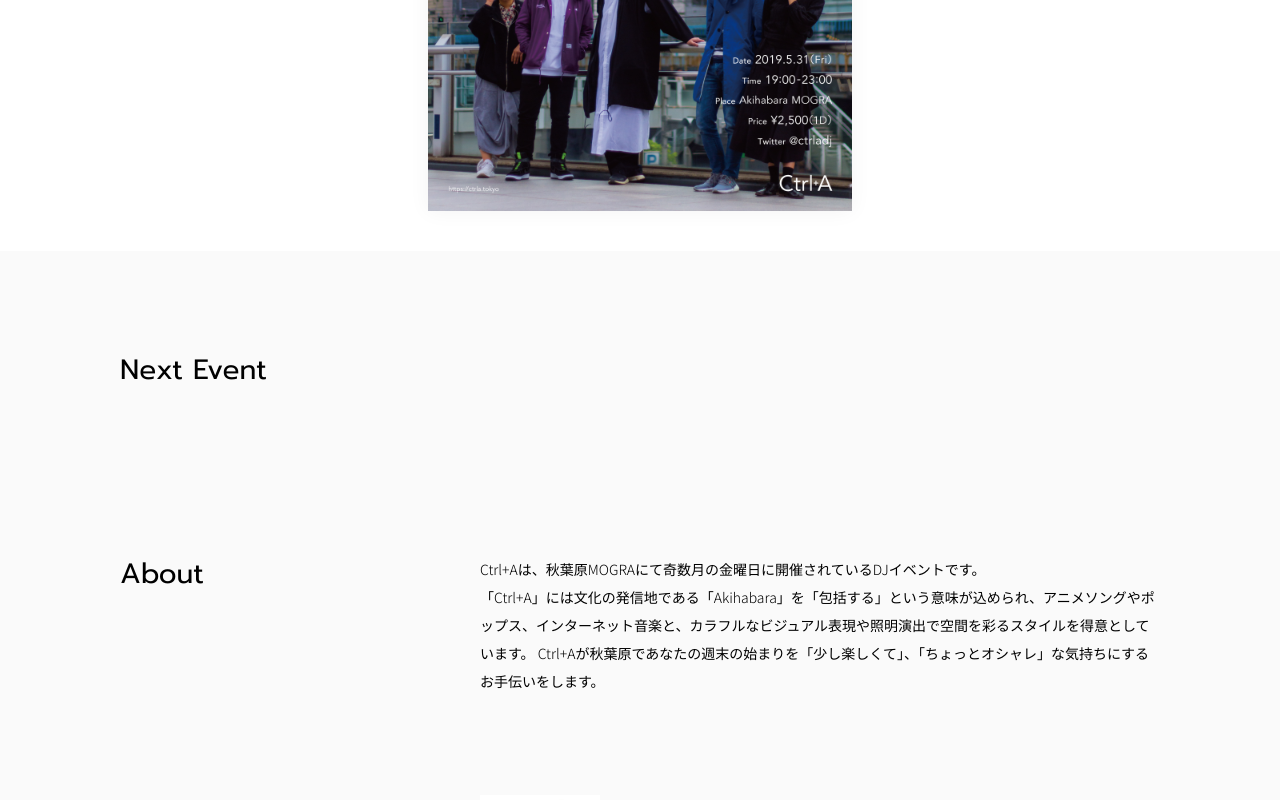
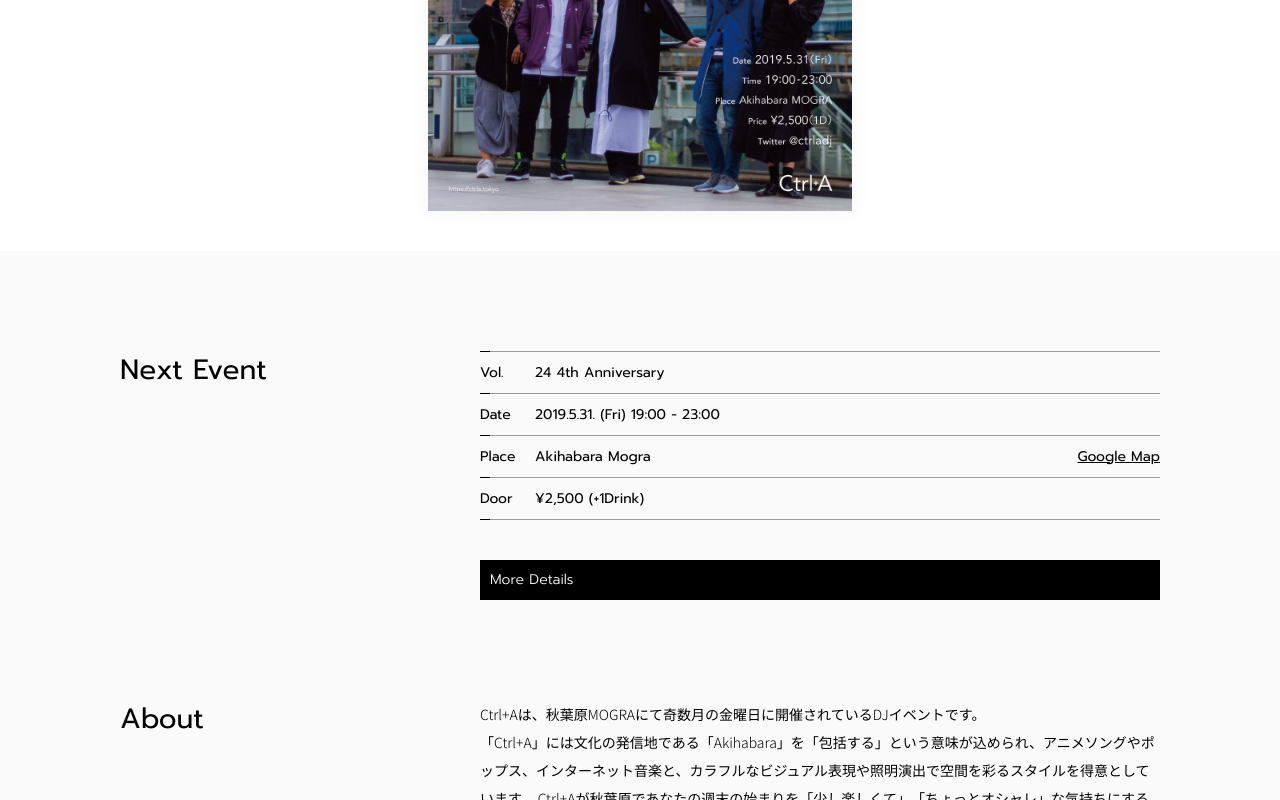
Before and after one commit to nanaki14/ctrla-website, a Gatsby site: page / in a window 1280 px wide. Shown: the part 490-1290 px from the top of the page. Built offline with nearby package versions, Linux system fonts and the light colour scheme; Gatsby itself is replaced by a stand-in of ours.

Commit message:
fix: 🐛 pc top

```diff
--- /dev/null
+++ b/src/components/atoms/MoreLink.js
@@ -0,0 +1,30 @@
+import React from 'react'
+import styled from 'styled-components'
+import { Link } from 'gatsby'
+
+const MoreLink = ({ children, link }) => {
+  return (
+    <Wrapper>
+      <Link to={link}>{children}</Link>
+    </Wrapper>
+  )
+}
+
+const Wrapper = styled.div`
+  margin-top: 40px;
+  a {
+    display: block;
+    padding: 6px 10px;
+    background-color: ${props => props.theme.colors.primary};
+    color: ${props => props.theme.colors.white};
+    transition: 0.3s ${props => props.theme.easings.ease_out_cubic};
+    font-weight : 300;
+    ${props => props.theme.mixins.font_prompt}
+    ${props => props.theme.mixins.font_text}
+    &:hover {
+      background-color: ${props => props.theme.colors.hover};
+    }
+  }
+`
+
+export default MoreLink
--- /dev/null
+++ b/src/components/molecules/Infomation.js
@@ -0,0 +1,77 @@
+import React from 'react'
+import styled from 'styled-components'
+
+const Infomation = ({ infomation }) => {
+  return (
+    <Wrapper>
+      <Border />
+        <DescList>
+          <dt>Vol.</dt>
+          <dd>{infomation.vol}</dd>
+        </DescList>
+      <Border />
+        <DescList>
+          <dt>Date</dt>
+          <dd>{infomation.date}</dd>
+        </DescList>
+      <Border />
+        <DescList>
+          <dt>Place</dt>
+          <dd>
+            <span>{infomation.place}</span>
+            <a href={infomation.map} target="_blank">Google Map</a>
+          </dd>
+        </DescList>
+      <Border />
+        <DescList>
+          <dt>Door</dt>
+          <dd>{infomation.door}</dd>
+        </DescList>
+      <Border />
+    </Wrapper>
+  )
+}
+
+const Wrapper = styled.div``
+
+const Border = styled.span`
+  display: block;
+  height: 1px;
+  background: ${props => props.theme.colors.border};
+  &:before {
+    content: '';
+    display: block;
+    width: 10px;
+    height: 100%;
+    background: ${props => props.theme.colors.primary};
+  }
+`
+
+const DescList = styled.dl`
+  display: flex;
+  align-items: center;
+  height: 41px;
+  ${props => props.theme.mixins.font_prompt}
+  ${props => props.theme.mixins.font_text}
+  dt {
+    width: 55px;
+  }
+  dd {
+    flex: 1;
+    display: flex;
+    align-items: center;
+    justify-content: space-between;
+    a {
+      text-decoration: underline;
+      transition: 0.3s ${props => props.theme.easings.ease_out_cubic};
+      ${props => props.theme.mixins.font_prompt}
+      ${props => props.theme.mixins.font_text}
+      &:hover {
+        color: ${props => props.theme.colors.hover};
+        text-decoration: none;
+      }
+    }
+  }
+`
+
+export default Infomation
--- a/src/pages/index.js
+++ b/src/pages/index.js
@@ -6,8 +6,10 @@ import { ContentsCcntainer, ContentsInner, SectionContainer, GridCcntainer, Grid
 import Seo from '../components/utils/Seo'
 import SectionTitle from '../components/atoms/SectionTitle'
 import PrimaryText from '../components/atoms/PrimaryText'
+import MoreLink from '../components/atoms/MoreLink'
 import Hero from '../components/molecules/Hero'
 import MemberItem from '../components/molecules/MemberItem'
+import Infomation from '../components/molecules/Infomation'
 
 import umhr from '../assets/images/member/umhr.png'
 import cyan from '../assets/images/member/cyan.png'
@@ -85,6 +87,14 @@ const members = [
   }
 ]
 
+const infomation = {
+  vol: '24 4th Anniversary',
+  date: '2019.5.31. (Fri) 19:00 - 23:00',
+  place: 'Akihabara Mogra',
+  map: '',
+  door: '¥2,500 (+1Drink)'
+}
+
 const IndexPage = () => (
   <LayoutContainer>
     <Seo title="Top" keywords={[`Ctrl+A`, `ctrla`, `club event`, `akihabara`, `dj`, `vj`]} />
@@ -97,7 +107,10 @@ const IndexPage = () => (
             <GridItem column={1}>
               <SectionTitle>Next Event</SectionTitle>
             </GridItem>
-            <GridItem column={2}></GridItem>
+            <GridItem column={2}>
+              <Infomation infomation={infomation} />
+              <MoreLink link="">More Details</MoreLink>
+            </GridItem>
           </GridCcntainer>
         </SectionContainer>
 
```
